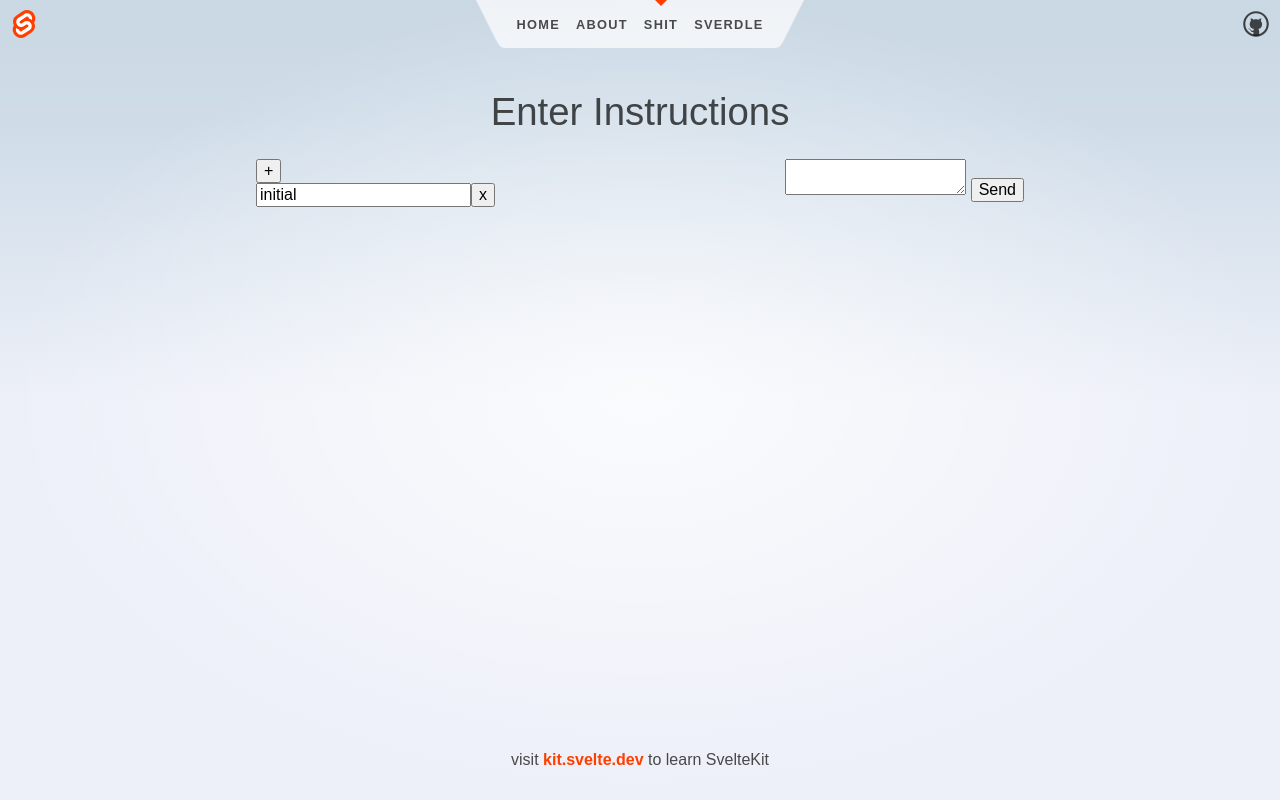
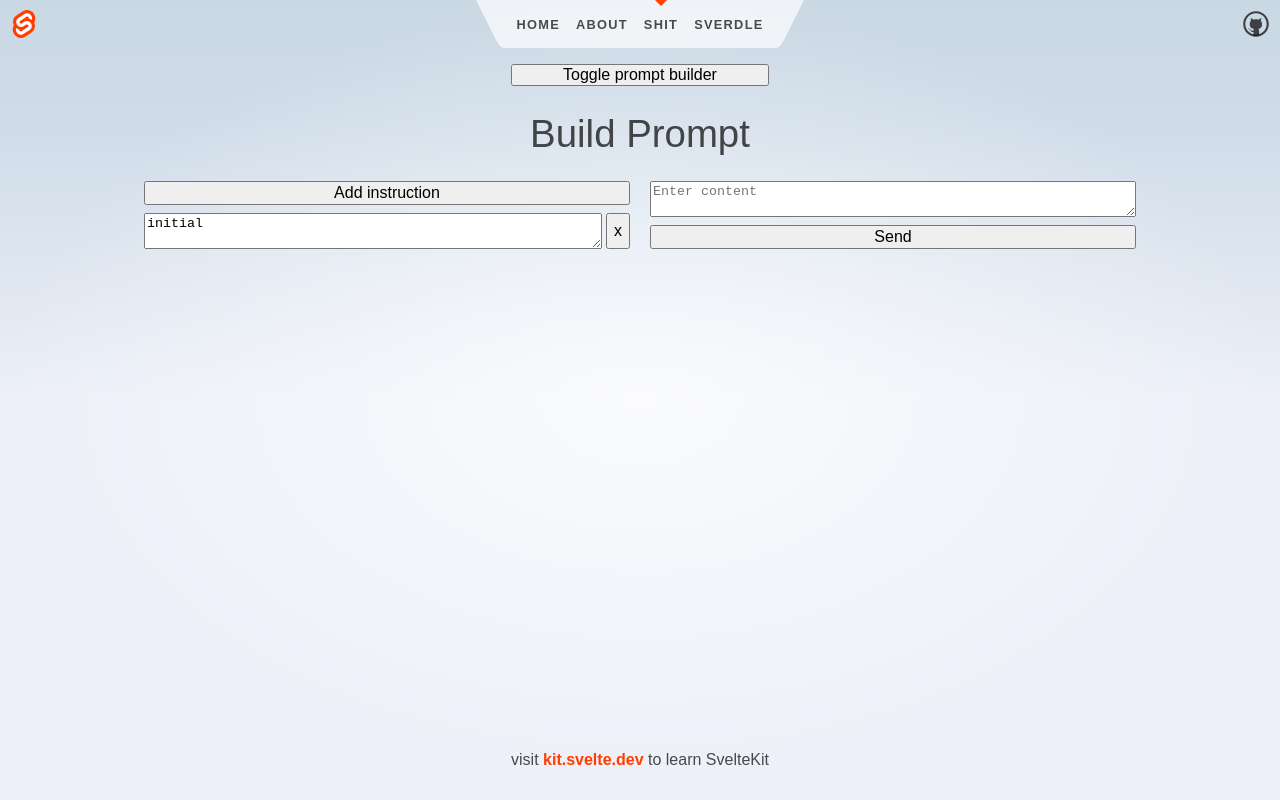
Before and after one commit to PeterLazarov/EditMagician, a SvelteKit app: page /shit in a window 1280 px wide. Built offline with nearby package versions, Linux system fonts and the light colour scheme; no server answers.

Commit message:
prompt builder styles

```diff
--- a/src/app.css
+++ b/src/app.css
@@ -1,9 +1,9 @@
-@import '@fontsource/fira-mono';
+@import "@fontsource/fira-mono";
 
 :root {
-	--font-body: Arial, -apple-system, BlinkMacSystemFont, 'Segoe UI', Roboto, Oxygen, Ubuntu,
-		Cantarell, 'Open Sans', 'Helvetica Neue', sans-serif;
-	--font-mono: 'Fira Mono', monospace;
+    --font-body: Arial, -apple-system, BlinkMacSystemFont, "Segoe UI", Roboto,
+        Oxygen, Ubuntu, Cantarell, "Open Sans", "Helvetica Neue", sans-serif;
+    --font-mono: "Fira Mono", monospace;
     --color-bg-0: rgb(202, 216, 228);
     --color-bg-1: hsl(209, 36%, 86%);
     --color-bg-2: hsl(224, 44%, 95%);
@@ -27,7 +27,12 @@ body {
             rgba(255, 255, 255, 0.75) 0%,
             rgba(255, 255, 255, 0) 100%
         ),
-		linear-gradient(180deg, var(--color-bg-0) 0%, var(--color-bg-1) 15%, var(--color-bg-2) 50%);
+        linear-gradient(
+            180deg,
+            var(--color-bg-0) 0%,
+            var(--color-bg-1) 15%,
+            var(--color-bg-2) 50%
+        );
 }
 
 h1,
@@ -71,11 +76,8 @@ pre {
 
 .text-column {
     display: flex;
-	max-width: 48rem;
-	flex: 0.6;
     flex-direction: column;
     justify-content: center;
-	margin: 0 auto;
 }
 
 input,
--- a/src/routes/shit/+page.svelte
+++ b/src/routes/shit/+page.svelte
@@ -1,6 +1,7 @@
 <script lang="ts">
     import { sendContextPrompt } from "../../services/openAI";
 
+    let builderVisible = true;
     let input = "";
     $: output = "";
     $: instructions = ["initial"] as string[];
@@ -16,51 +17,99 @@
     function removeInstruction(index: number) {
         instructions = instructions.toSpliced(index, 1);
     }
+    function togglePromptBuilder() {
+        builderVisible = !builderVisible;
+    }
 </script>
 
 <svelte:head>
     <title>About</title>
     <meta name="description" content="About this app" />
 </svelte:head>
-<div>
-    <h1>Enter Instructions</h1>
-    <div class="text-column container">
-        <div>
-            <button on:click={addInstruction}> + </button>
 
-            <div>
+<div class="container">
+    <button class="toggleBuilderButton" on:click={togglePromptBuilder}>
+        Toggle prompt builder
+    </button>
+    {#if builderVisible}
+        <h1>Build Prompt</h1>
+        <div class="builder">
+            <div class="flex-1 instructionList">
+                <button on:click={addInstruction}> Add instruction </button>
                 {#each instructions as instruction, index}
-                    <div class="item">
-                        <input bind:value={instruction} />
+                    <div class="instruction">
+                        <textarea
+                            lass
+                            class="instructionInput"
+                            placeholder="Enter instruction"
+                            bind:value={instruction}
+                        />
                         <button on:click={() => removeInstruction(index)}>
                             x
                         </button>
                     </div>
                 {/each}
             </div>
+            <div class="flex-1 inputPanel">
+                <textarea
+                    class="promptInput"
+                    bind:value={input}
+                    placeholder="Enter content"
+                />
+
+                <button on:click={sendPropmt}> Send </button>
+            </div>
         </div>
-        <div>
-            <textarea bind:value={input} />
+    {/if}
 
-            <button on:click={sendPropmt}> Send </button>
-
-            <p>
-                {output}
-            </p>
-        </div>
+    <div>
+        {output}
     </div>
 </div>
 
 <style>
     .container {
         display: flex;
+        flex-direction: column;
+        justify-content: center;
+        align-items: center;
+    }
+    .toggleBuilderButton {
+        padding: 0 50px;
+    }
+    .builder {
+        width: 100%;
+        display: flex;
         flex-direction: row;
         justify-content: space-between;
+        gap: 20px;
     }
 
-    .item {
+    .flex-1 {
+        flex: 1;
+    }
+
+    .instructionList {
+        display: flex;
+        flex-direction: column;
+        gap: 8px;
+    }
+    .instruction {
         display: flex;
         justify-content: space-between;
-        gap: 10;
+        gap: 4px;
+    }
+    .instructionInput {
+        width: 100%;
+    }
+
+    .inputPanel {
+        display: flex;
+        flex-direction: column;
+        gap: 8px;
+    }
+
+    .promptInput {
+        height: 100%;
     }
 </style>
```
Lines whose indentation alone changed are shown as unchanged.
